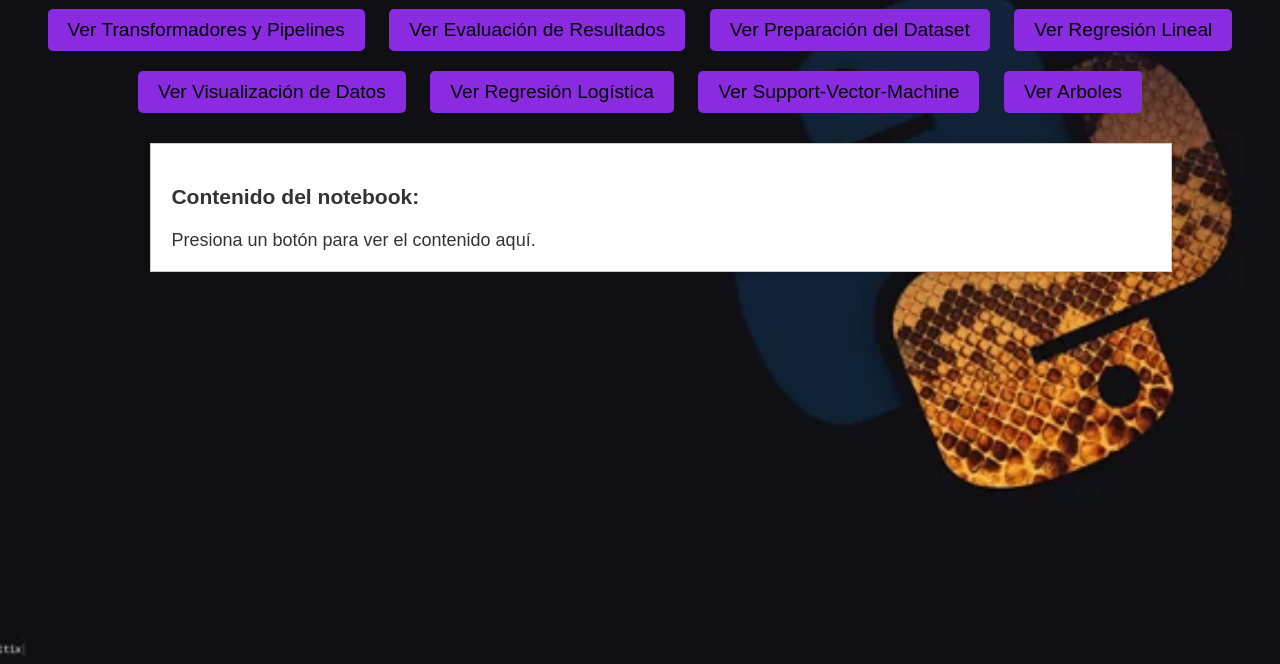
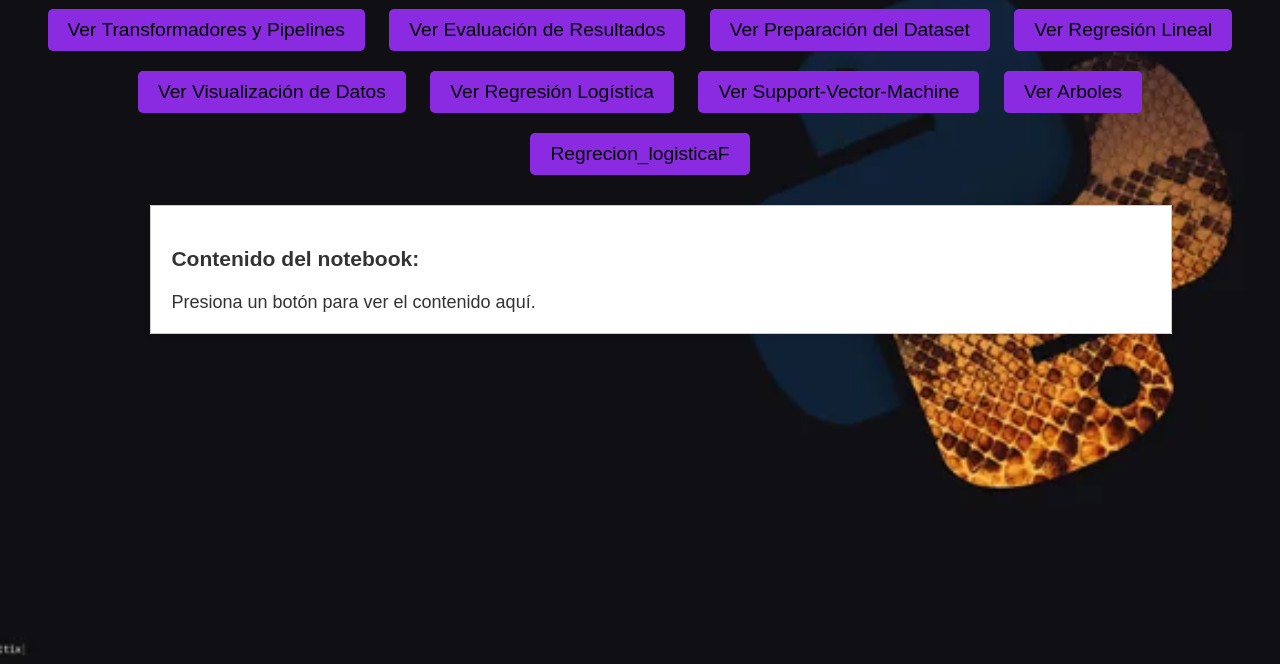
Before and after one commit to Lia7Azamar/api2, a plain HTML site: page pagina/index.html in a window 1280 px wide. Shown: the part 136-800 px from the top of the page. Drawn offline with Linux system fonts and the light colour scheme; files whose address does not match are found by name.

Commit message:
Subir todos los archivos al repositorio

```diff
--- a/pagina/index.html
+++ b/pagina/index.html
@@ -32,6 +32,7 @@
     <button onclick="openNotebook('Regresion_Logistica.ipynb')">Ver Regresión Logística</button>
     <button onclick="openNotebook('3501_Support-Vector-Machine.ipynb')">Ver Support-Vector-Machine</button>
     <button onclick="openNotebook('Arboles.ipynb')">Ver Arboles</button>
+    <button onclick="openNotebook('Regrecion_logisticaF.ipynb')">    Regrecion_logisticaF</button>
 
     <div id="output">
         <h3>Contenido del notebook:</h3>
```
